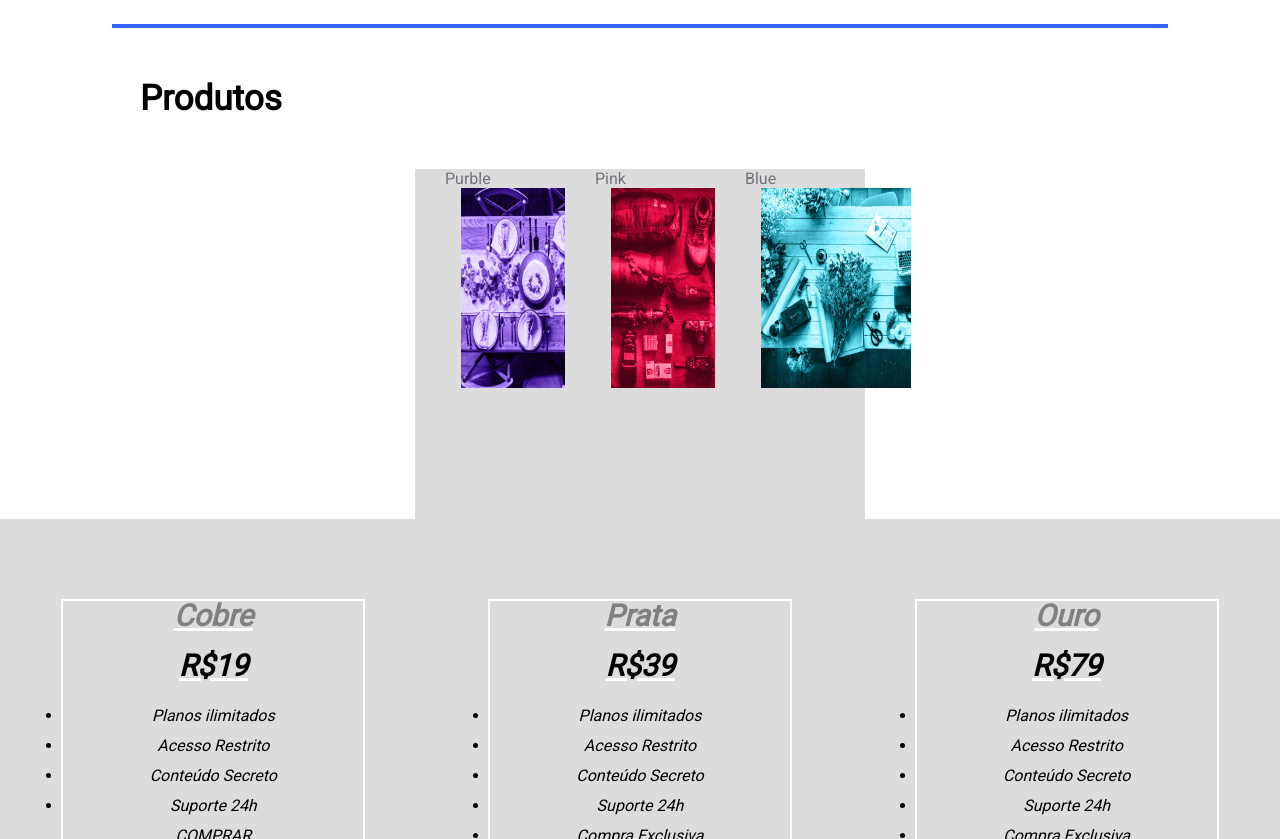
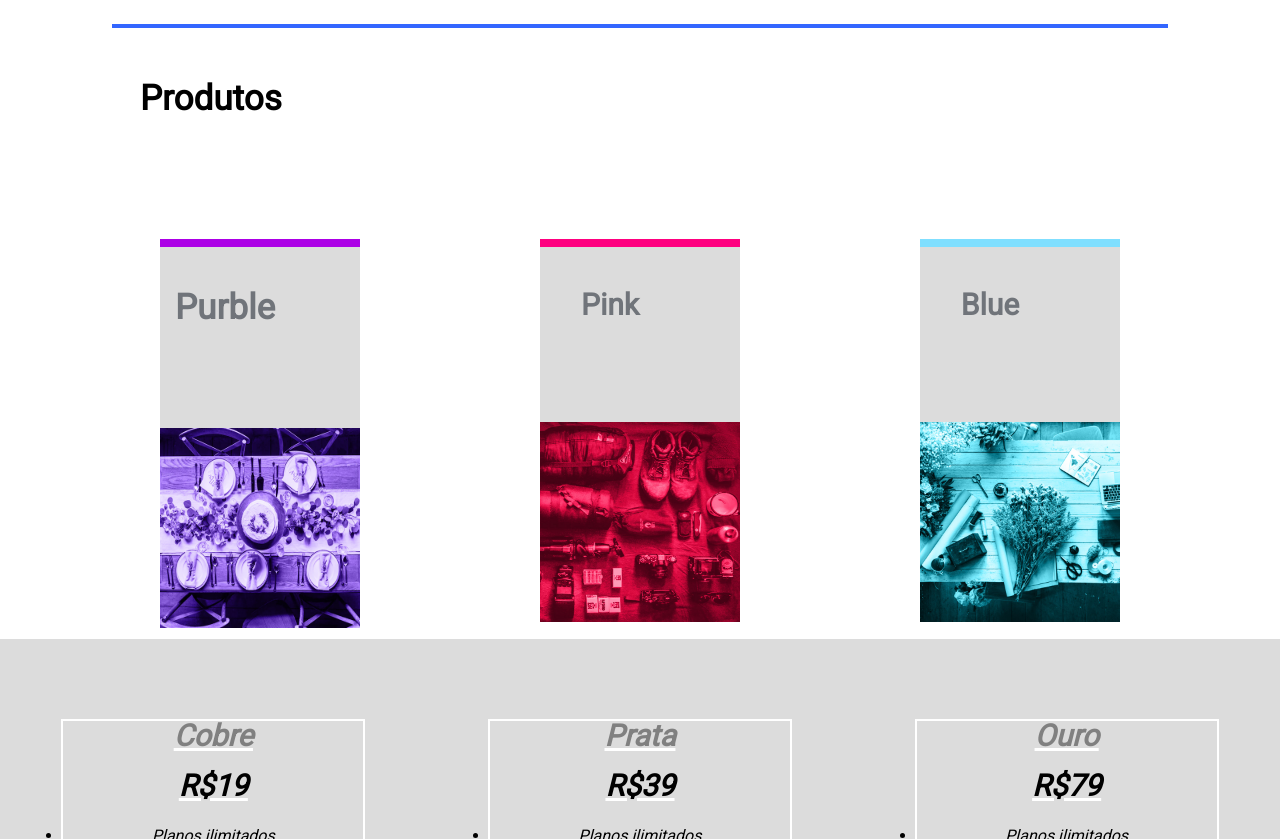
Before and after one commit to dayanersilva/FLEX_BLOG, a plain HTML site: page index.html in a window 1280 px wide. Shown: the part 820-1659 px from the top of the page. Drawn offline with Linux system fonts and the light colour scheme.

Commit message:
gallery-card

```diff
--- a/css/estilo.css
+++ b/css/estilo.css
@@ -95,35 +95,66 @@ img{
 }
 
 .hpro{
-    margin: 30px 0 30px 140px;
+    margin: 30px 0 0px 140px;
 }
 
 .gallery{
-    color: rgb(150, 140, 140);
+    height: 500px;
     display: flex;
     justify-content: center;
+    align-items: center;
+    padding: 0 100px ;
+    box-sizing: border-box;
 }
 
 .gallery-card{
-    height: 350px;
-    width: 150px;
+    height: 300px;
+    width: 200px;
     background-color: gainsboro;
+    margin: 0 90px;
     align-items: flex-end;
-    padding: 0 30px;
-    box-sizing: border-box;
-
-
 }
 
-.gallery-title{
+.purple{
+    color: #70747A;
+    font-size: 35px;
+    text-align: center;
+    font-weight: bold;
+    padding-top: 40px;
+    border-top: 8px solid #ac00e6;
+    box-sizing: border-box;
+}
+
+.pink{
+    color: #70747A;
+    font-size: 30px;
+    text-align: center;
+    font-weight: bold;
+    padding-top: 40px;
+    border-top: 8px solid #ff0080;
+    box-sizing: border-box;
+}
+
+.blue{
+    color: #70747A;
+    font-size: 30px;
+    text-align: center;
+    font-weight: bold;
+    padding-top: 40px;
+    border-top: 8px solid #80dfff;
+    box-sizing: border-box;
+}
 
 
 
-}
+
 
 .gallery-card img{
-    width: 150px;
-    height: 200px;
+    height:300px;
+    width: 250px;
+    padding: 100px 50px 0 0 ;
+
+   box-sizing: border-box;
 }
 
 .plans-container{
```
